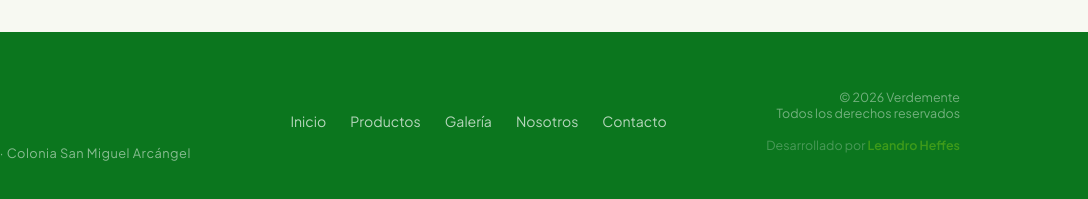
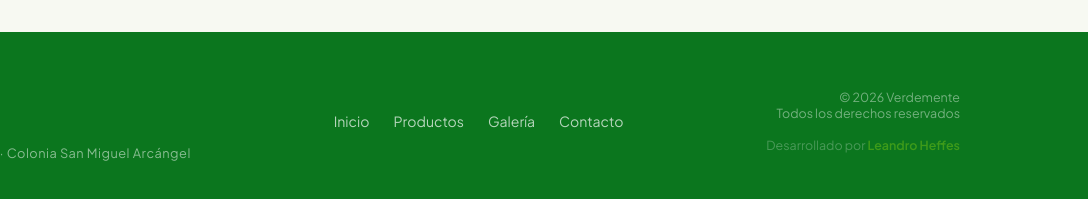
Before and after one commit to leandroheffes24/verdemente, a plain HTML site: page index.html in a window 1280 px wide. Shown: the part 5293-5492 px from the top of the page, 192-1280 px from the left. Drawn offline with Linux system fonts and the light colour scheme.

Commit message:
design bugs fixed

```diff
--- a/index.html
+++ b/index.html
@@ -348,7 +348,6 @@
     <li><a href="#inicio">Inicio</a></li>
     <li><a href="#productos">Productos</a></li>
     <li><a href="#galeria">Galería</a></li>
-    <li><a href="#nosotros">Nosotros</a></li>
     <li><a href="#contacto">Contacto</a></li>
   </ul>
   <div class="footer-copy">
--- a/styles.css
+++ b/styles.css
@@ -10,7 +10,7 @@
 
 * { margin: 0; padding: 0; box-sizing: border-box; }
 
-html { scroll-behavior: smooth; }
+html { scroll-behavior: smooth; overflow-x: hidden; }
 
 body {
   font-family: 'Plus Jakarta Sans', sans-serif;
@@ -756,7 +756,7 @@ footer {
 ────────────────────────────────────────── */
 .wa-float {
   position: fixed;
-  bottom: 50px;
+  bottom: 28px;
   right: 28px;
   z-index: 999;
   background: #25d366;
```
